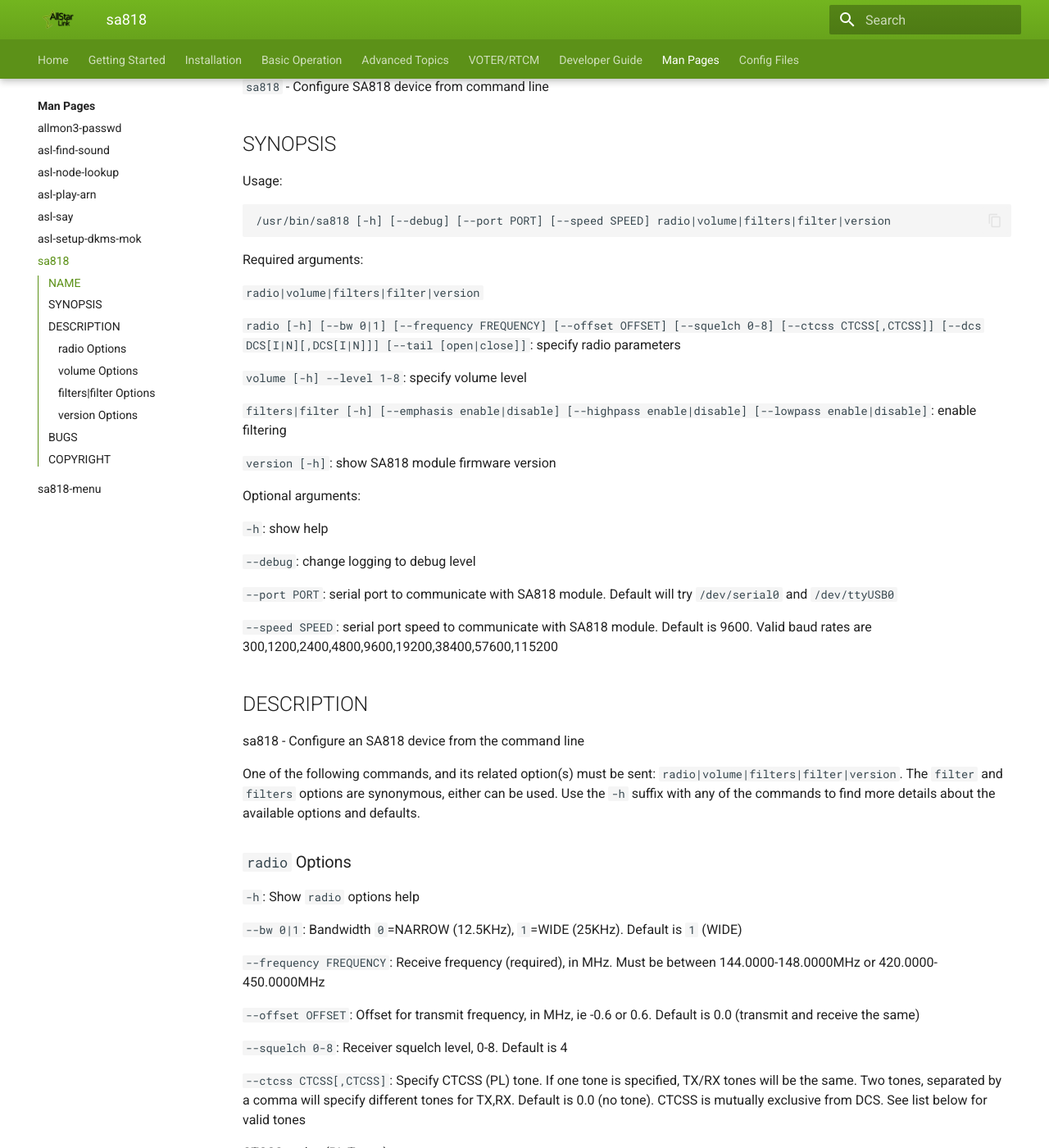
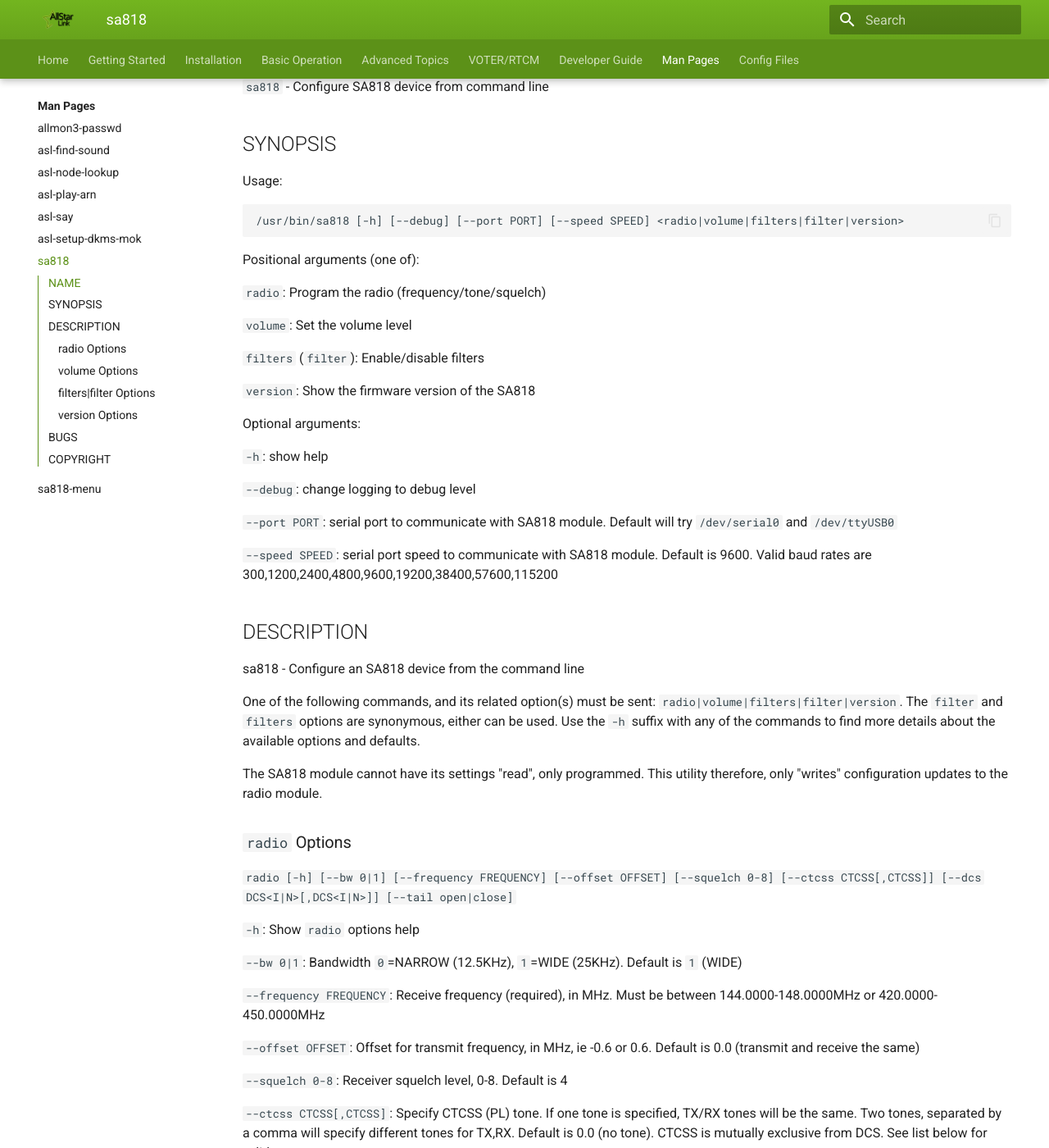
Before and after one commit to AllStarLink/ASL3-Manual, an MkDocs documentation site: the page built from docs/mans/sa818.md, in a window 1280 px wide and 1400 px high, scrolled down 191 px. Shown: the whole window at 82% size. Built offline with MkDocs 1.6.1 and Material for MkDocs 9.7.7, drawn with Linux system fonts in a browser that asks for light colours; some of the changed text lies outside the part shown.

Commit message:
Changes to the formatting of the page.

````diff
--- a/docs/mans/sa818.md
+++ b/docs/mans/sa818.md
@@ -7,20 +7,18 @@
 Usage:
 
 ```
-/usr/bin/sa818 [-h] [--debug] [--port PORT] [--speed SPEED] radio|volume|filters|filter|version
+/usr/bin/sa818 [-h] [--debug] [--port PORT] [--speed SPEED] <radio|volume|filters|filter|version>
 ```
 
-Required arguments:
+Positional arguments (one of):
 
-`radio|volume|filters|filter|version`
+`radio`: Program the radio (frequency/tone/squelch)
 
-`radio [-h] [--bw 0|1] [--frequency FREQUENCY] [--offset OFFSET] [--squelch 0-8] [--ctcss CTCSS[,CTCSS]] [--dcs DCS[I|N][,DCS[I|N]]] [--tail [open|close]]`: specify radio parameters
+`volume`: Set the volume level
 
-`volume [-h] --level 1-8`: specify volume level
+`filters` (`filter`): Enable/disable filters
 
-`filters|filter [-h] [--emphasis enable|disable] [--highpass enable|disable] [--lowpass enable|disable]`: enable filtering
-
-`version [-h]`: show SA818 module firmware version
+`version`: Show the firmware version of the SA818
 
 Optional arguments:
 
@@ -37,7 +35,10 @@
 
 One of the following commands, and its related option(s) must be sent: `radio|volume|filters|filter|version`. The `filter` and `filters` options are synonymous, either can be used. Use the `-h` suffix with any of the commands to find more details about the available options and defaults.
 
+The SA818 module cannot have its settings "read", only programmed. This utility therefore, only "writes" configuration updates to the radio module.
+
 ### `radio` Options
+`radio [-h] [--bw 0|1] [--frequency FREQUENCY] [--offset OFFSET] [--squelch 0-8] [--ctcss CTCSS[,CTCSS]] [--dcs DCS<I|N>[,DCS<I|N>]] [--tail open|close]`
 
 `-h`: Show `radio` options help
 
````
Also changed, not shown: other parts of docs/mans/sa818.md (+5 -2 lines).
